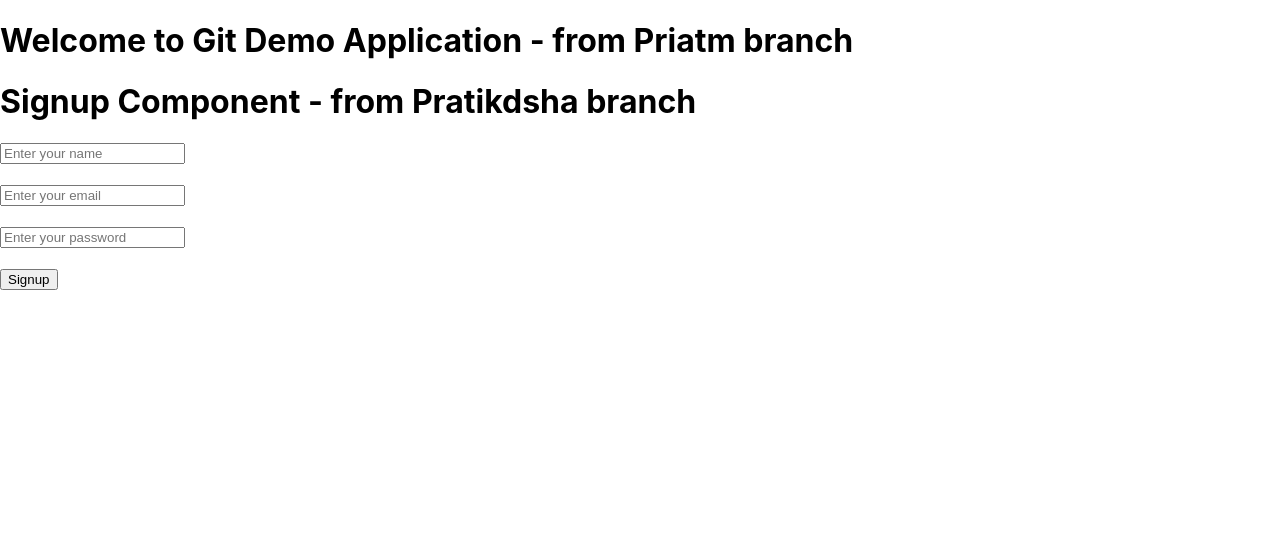
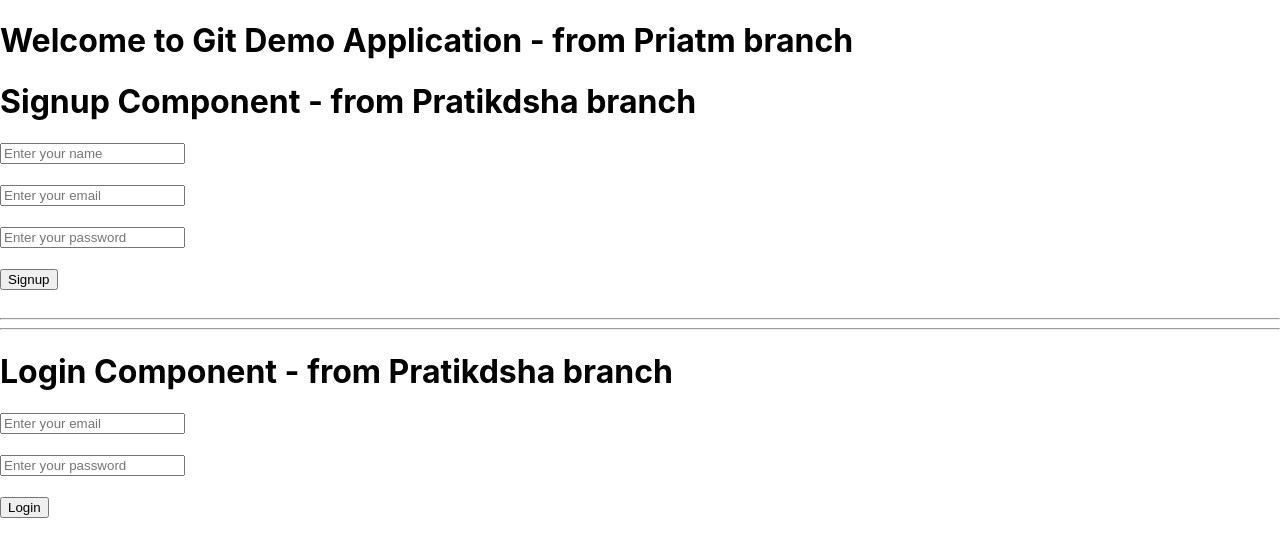
Before and after one commit to PRITAMMULI976512/gitdemo, a React (Create React App) app: page / in a window 1280 px wide. Shown: the top 556 px of the page. Built offline with nearby package versions, Linux system fonts and the light colour scheme.

Commit message:
Login component added

```diff
--- a/src/App.js
+++ b/src/App.js
@@ -1,6 +1,7 @@
 import logo from './logo.svg';
 import './App.css';
 import Signup from './component/Signup';
+import Login from './component/Login';
 
 function App() {
   return (
@@ -8,6 +9,9 @@ function App() {
     <h1>Welcome to Git Demo Application - from Priatm branch</h1>
 
     <Signup />
+
+    <br /> <hr /> <hr />
+    <Login />
  </div>
   );
 }
--- /dev/null
+++ b/src/component/Login.jsx
@@ -0,0 +1,17 @@
+import React from 'react'
+
+function Login() {
+  return (
+    <div>
+      <h1>Login Component - from Pratikdsha branch</h1>
+
+      <form action="">
+        <input type="email" placeholder='Enter your email' /><br /><br />
+        <input type="password" placeholder='Enter your password' /><br /><br />
+        <button type="submit">Login</button>
+      </form>
+    </div>
+  )
+}
+
+export default Login
```
